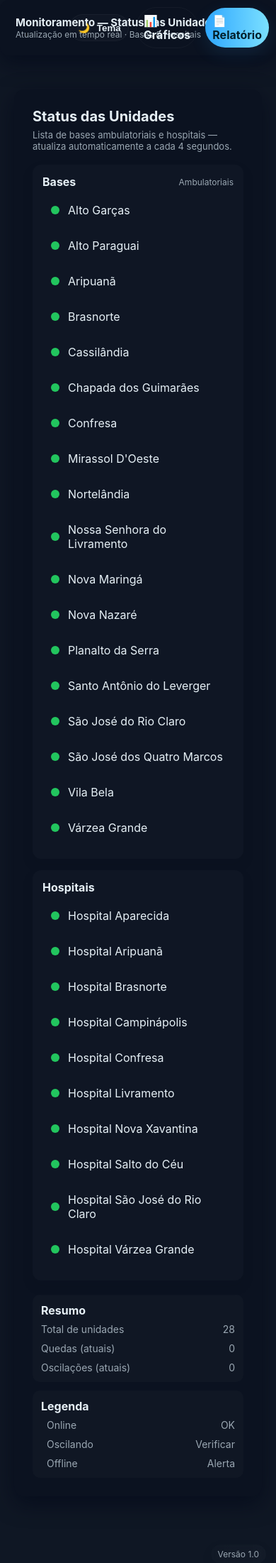
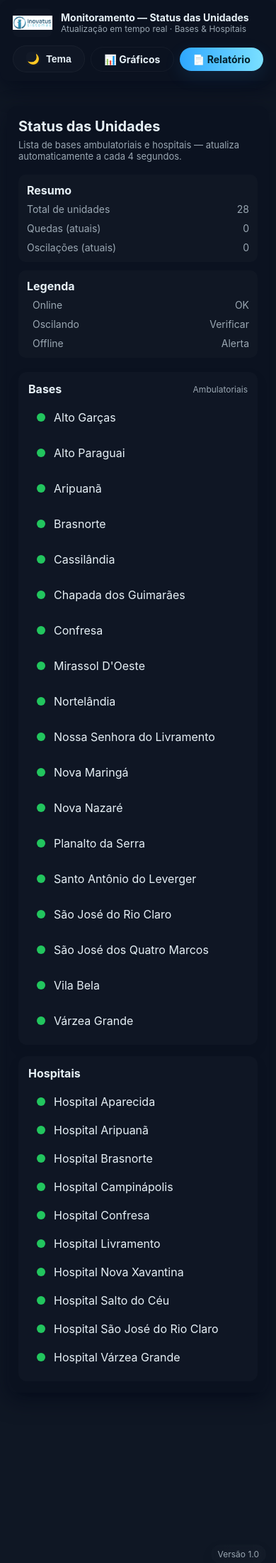
Before and after one commit to painelinovatus/PainelInovatus, a Flask app: page / in a window 390 px wide. Shown: the top 2202 px of the page at 71% size. Run offline with Flask 2, Linux system fonts and the light colour scheme; data that the repository does not hold is empty.

Commit message:
Update index.html

```diff
--- a/templates/index.html
+++ b/templates/index.html
@@ -123,13 +123,19 @@
   .section-header .muted{ font-size:12px; color:var(--muted) }
 
   .unit-list{ list-style:none; padding:0; margin:0 }
-  .unit-list.bases{ columns:2; column-gap:12px }
+
+  /* EM VEZ DE columns:2, USAMOS GRID */
+  .unit-list.bases{
+    display: grid;
+    grid-template-columns: repeat(2, 1fr);
+    gap: 10px;
+  }
+
   .unit-item{
-    display:flex; align-items:center; gap:12px; padding:10px 12px; margin:0 0 10px 0;
+    display:flex; align-items:center; gap:12px; padding:10px 12px; margin:0;
     border-radius:10px; background:transparent; color:var(--text);
     transition: transform .18s ease, background .18s ease, opacity .28s ease;
     transform: translateY(8px); opacity:0;
-    break-inside:avoid; -webkit-column-break-inside:avoid;
   }
   .unit-item.appear{ transform: translateY(0); opacity:1 }
   .unit-item:hover{ background: rgba(255,255,255,0.02); transform: translateX(6px) }
@@ -144,9 +150,6 @@
 
   .small-list{ list-style:none; margin:0; padding:0; display:flex; flex-direction:column; gap:10px }
   .small-list li{ display:flex; justify-content:space-between; color:var(--muted); font-size:14px }
-
-  @media (max-width:1000px){ .columns{ grid-template-columns:1fr } .unit-list.bases{ columns:1 } }
-  @media (max-width:520px){ .topbar{ padding:10px } .brand h1{ font-size:15px } .btn{ padding:8px 10px } }
 
   /* ===== RODAPÉ ===== */
   footer.site-footer{
@@ -183,11 +186,6 @@
   .footer-right .copy{ display:block; color:var(--muted); font-size:13px }
   .footer-right .year{ font-weight:700; color:var(--text) }
 
-  @media (max-width:720px){
-    .footer-inner{ flex-direction:column; align-items:flex-start; }
-    .footer-right{ align-self:stretch; width:100%; text-align:left; margin-top:8px }
-  }
-
   /* ===== APP VERSION BADGE (adicionado) ===== */
   .app-version-badge{
     position: fixed;
@@ -203,6 +201,78 @@
     pointer-events: none; /* não atrapalha clique */
     user-select: none;
     backdrop-filter: blur(3px);
+  }
+
+  /* ===== BREAKPOINTS / RESPONSIVO ===== */
+
+  /* layout: coluna única quando estreito */
+  @media (max-width:1000px){
+    .columns{
+      grid-template-columns: 1fr;
+    }
+
+    /* opcional: resumo sobe para cima da lista */
+    aside.right-column{
+      order: -1;
+    }
+  }
+
+  /* cabeçalho e botões no mobile */
+  @media (max-width: 768px){
+    .topbar{
+      flex-direction: column;
+      align-items: flex-start;
+      gap: 12px;
+    }
+
+    .actions{
+      width: 100%;
+      flex-wrap: wrap;
+      gap: 8px;
+      justify-content: flex-start;
+      margin-left: 0;
+    }
+
+    .btn{
+      flex: 1 1 auto;
+      justify-content: center;
+      font-size: 14px;
+      padding: 8px 10px;
+    }
+
+    .brand{
+      width: 100%;
+    }
+
+    .brand h1{
+      white-space: normal;
+      font-size: 14px;
+    }
+
+    .brand p{
+      font-size: 12px;
+    }
+  }
+
+  /* lista de bases e espaçamentos em telas bem pequenas */
+  @media (max-width: 600px){
+    .unit-list.bases{
+      grid-template-columns: 1fr;
+    }
+
+    .card{
+      padding: 16px;
+    }
+
+    main{
+      padding: 16px 10px 60px;
+    }
+  }
+
+  /* rodapé empilhado no mobile */
+  @media (max-width:720px){
+    .footer-inner{ flex-direction:column; align-items:flex-start; }
+    .footer-right{ align-self:stretch; width:100%; text-align:left; margin-top:8px }
   }
 </style>
 </head>
@@ -331,7 +401,7 @@
     applyTheme(next);
   });
 
-  /* DADOS / RENDER - mantive sua lógica simplificada */
+  /* DADOS / RENDER */
   async function fetchData(){
     try {
       const res = await fetch('/data', { cache: 'no-store' });
@@ -350,6 +420,7 @@
 
     let totalUnits=0, totalQuedas=0, totalOscs=0;
     let baseIndex=0,hospIndex=0;
+
     for(const [unit,color] of Object.entries(colors || {})){
       totalUnits++;
       const li = document.createElement('li');
@@ -357,17 +428,33 @@
       const dot = document.createElement('span'); dot.className = `status-dot ${color}`;
       const label = document.createElement('div'); label.style.flex='1'; label.textContent=unit;
       li.append(dot,label);
-      if(unit.startsWith('Hospital')){ hosp.appendChild(li); setTimeout(()=>li.classList.add('appear'), hospIndex*35); hospIndex++; }
-      else { bases.appendChild(li); setTimeout(()=>li.classList.add('appear'), baseIndex*30); baseIndex++; }
-      if(color==='red') totalQuedas++; if(color==='yellow') totalOscs++;
+
+      if(unit.startsWith('Hospital')){
+        hosp.appendChild(li);
+        setTimeout(()=>li.classList.add('appear'), hospIndex*35);
+        hospIndex++;
+      } else {
+        bases.appendChild(li);
+        setTimeout(()=>li.classList.add('appear'), baseIndex*30);
+        baseIndex++;
+      }
+
+      if(color==='red') totalQuedas++;
+      if(color==='yellow') totalOscs++;
     }
+
     document.getElementById('total-units').textContent = totalUnits||'—';
     document.getElementById('total-quedas').textContent = totalQuedas||'0';
     document.getElementById('total-oscs').textContent = totalOscs||'0';
   }
 
-  async function update(){ const data = await fetchData(); await renderList(data.status_colors || {}); }
-  update(); setInterval(update, 4000);
+  async function update(){
+    const data = await fetchData();
+    await renderList(data.status_colors || {});
+  }
+
+  update();
+  setInterval(update, 4000);
 </script>
 </body>
 </html>
```
